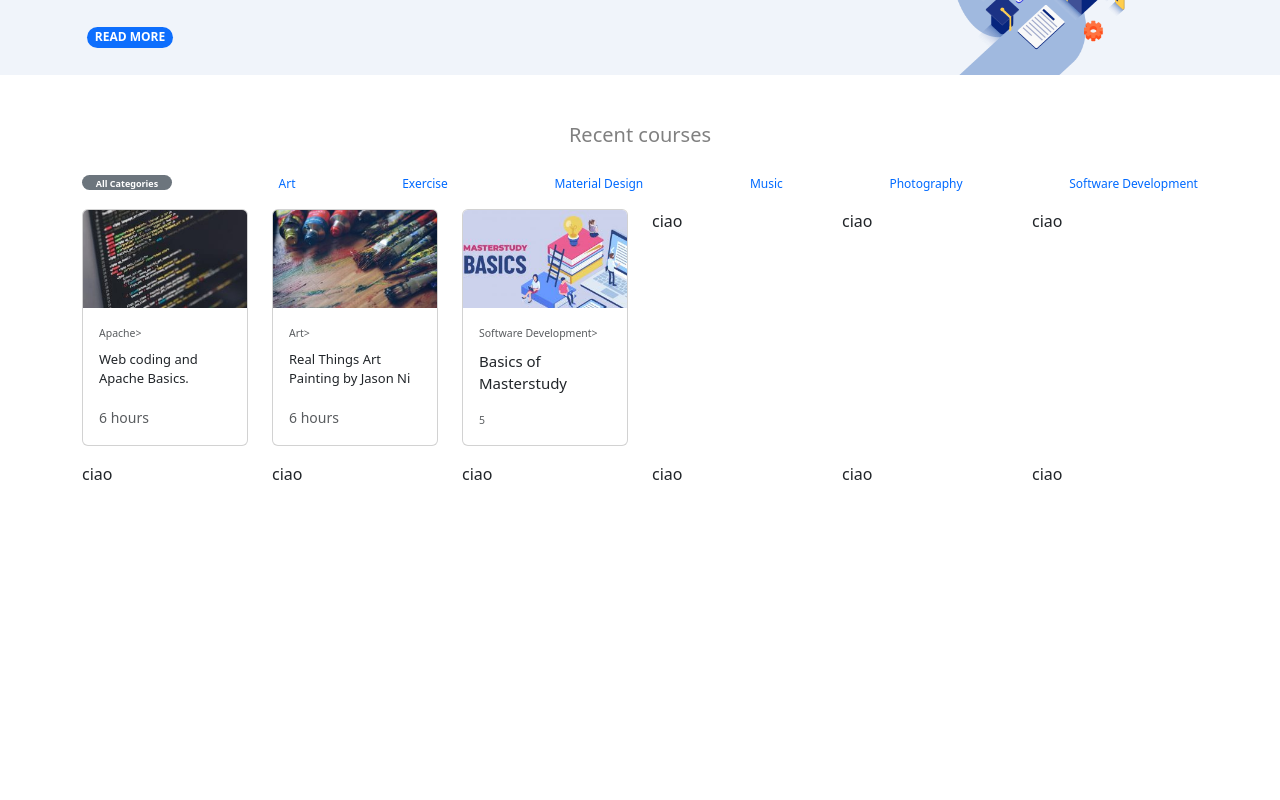
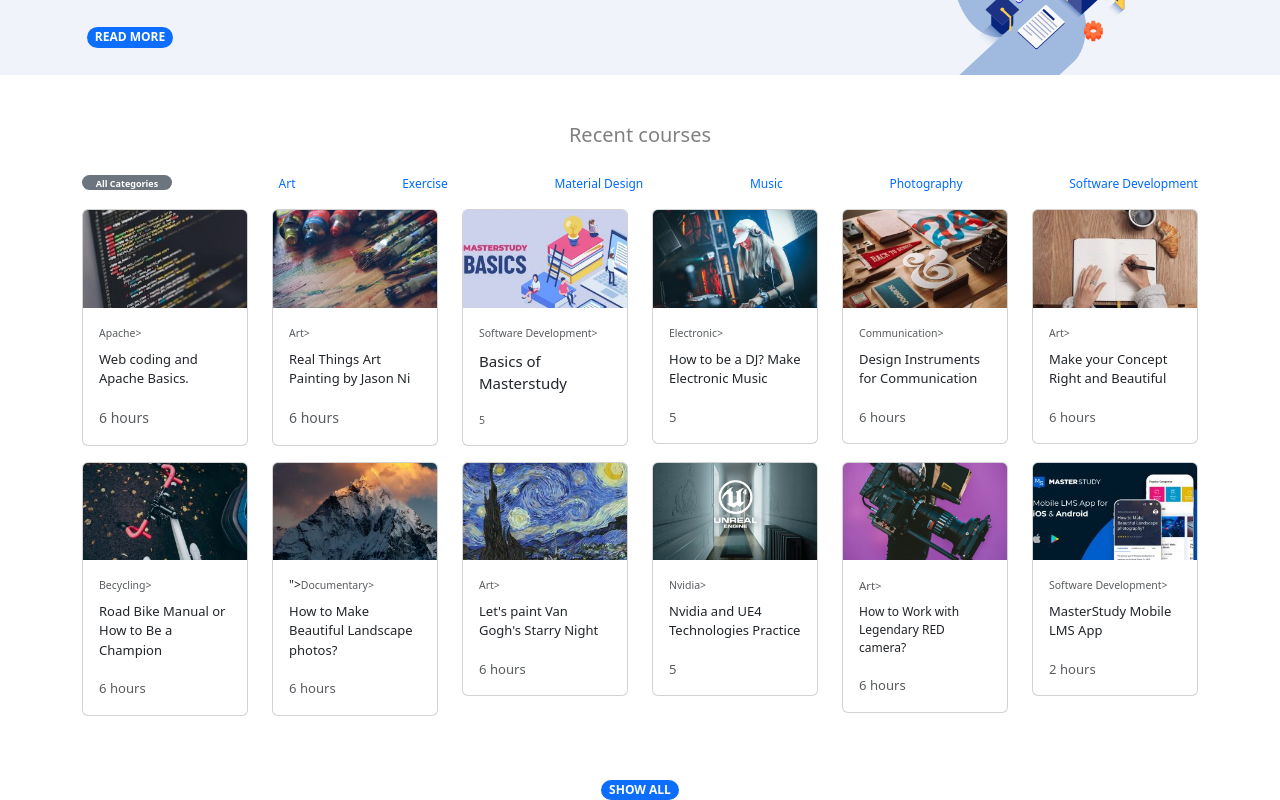
Before and after one commit to Fabio-Marzano/proj-html-vuejs, a Vue app in the folder proj-html-vuejs/: page / in a window 1280 px wide. Shown: the part 1761-2561 px from the top of the page. Before the commit the page ends 2263 px from the top, so only its background shows below. Built offline with nearby package versions, Linux system fonts and the light colour scheme.

Commit message:
[UPD] add-button-and-card-in-recent-courses

```diff
--- a/proj-html-vuejs/src/components/AppHeader.vue
+++ b/proj-html-vuejs/src/components/AppHeader.vue
@@ -194,33 +194,102 @@
 </div>
           </div>
           <div class="col-2">
-            <p>ciao</p>
+            <div class="card mb-3">
+  <img src="../assets/Img/photo-1496307042754-b4aa456c4a2d-272x161.jpeg" class="card-img-top" alt="...">
+  <div class="card-body">
+    <p class="card-title f-size-3"><small class="text-body-secondary">Electronic></small></p>
+    <p class="card-text f-size-2">How to be a DJ? Make Electronic Music</p>
+    <p class="card-text f-size-4"><small class="text-body-secondary">5</small></p>
+  </div>
+</div>
           </div>
           <div class="col-2">
-            <p>ciao</p>
+            <div class="card mb-3">
+  <img src="../assets/Img/photo-1416339134316-0e91dc9ded92-scaled-272x161.jpeg" class="card-img-top" alt="...">
+  <div class="card-body">
+    <p class="card-title f-size-3"><small class="text-body-secondary">Communication></small></p>
+    <p class="card-text f-size-2">Design Instruments for Communication</p>
+    <p class="card-text f-size-4"><small class="text-body-secondary">6 hours</small></p>
+  </div>
+</div>
           </div>
           <div class="col-2">
-            <p>ciao</p>
+            <div class="card mb-3">
+  <img src="../assets/Img/cathryn-lavery-67852-unsplash-272x161.jpg" class="card-img-top" alt="...">
+  <div class="card-body">
+    <p class="card-title f-size-3"><small class="text-body-secondary">Art></small></p>
+    <p class="card-text f-size-2">Make your Concept Right and Beautiful</p>
+    <p class="card-text f-size-4"><small class="text-body-secondary">6 hours</small></p>
+  </div>
+</div>
           </div>
         </div>
         <div class="row">
           <div class="col-2">
-            <p>ciao</p>
+            <div class="card mb-3">
+  <img src="../assets/Img/photo-1475452779376-caebfb988090-272x161.jpeg" class="card-img-top" alt="...">
+  <div class="card-body">
+    <p class="card-title f-size-3"><small class="text-body-secondary">Becycling></small></p>
+    <p class="card-text f-size-2">Road Bike Manual or How to Be a Champion</p>
+    <p class="card-text f-size-4"><small class="text-body-secondary">6 hours</small></p>
+  </div>
+</div>
           </div>
           <div class="col-2">
-            <p>ciao</p>
+            <div class="card mb-3">
+  <img src="../assets/Img/cristian-grecu-762012-unsplash-min-scaled-272x161.jpg" class="card-img-top" alt="...">
+  <div class="card-body">
+    <p class="card-title f-size-3">"><small class="text-body-secondary">Documentary></small></p>
+    <p class="card-text f-size-2">How to Make Beautiful Landscape photos?</p>
+    <p class="card-text f-size-4"><small class="text-body-secondary">6 hours</small></p>
+  </div>
+</div>
           </div>
           <div class="col-2">
-            <p>ciao</p>
+            <div class="card mb-3">
+  <img src="../assets/Img/landscape-272x161.jpg" class="card-img-top" alt="...">
+  <div class="card-body">
+    <p class="card-title f-size-3"><small class="text-body-secondary">Art></small></p>
+    <p class="card-text f-size-2">Let's paint Van Gogh's Starry Night</p>
+    <p class="card-text f-size-4"><small class="text-body-secondary">6 hours</small></p>
+  </div>
+</div>
           </div>
           <div class="col-2">
-            <p>ciao</p>
+            <div class="card mb-3">
+  <img src="../assets/Img/12345-1-272x161.png" class="card-img-top" alt="...">
+  <div class="card-body">
+    <p class="card-title f-size-3"><small class="text-body-secondary">Nvidia></small></p>
+    <p class="card-text f-size-2">Nvidia and UE4 Technologies Practice</p>
+    <p class="card-text f-size-4"><small class="text-body-secondary">5</small></p>
+  </div>
+</div>
           </div>
           <div class="col-2">
-            <p>ciao</p>
+            <div class="card mb-3">
+  <img src="../assets/Img/jakob-owens-198234-unsplash-min-1-272x161.png" class="card-img-top" alt="...">
+  <div class="card-body">
+    <p class="card-title f-size-2"><small class="text-body-secondary">Art></small></p>
+    <p class="card-text f-size-3">How to Work with Legendary RED camera?</p>
+    <p class="card-text f-size-4"><small class="text-body-secondary">6 hours</small></p>
+  </div>
+</div>
           </div>
           <div class="col-2">
-            <p>ciao</p>
+            <div class="card mb-3">
+  <img src="../assets/Img/promo_tf-272x161.jpg" class="card-img-top" alt="...">
+  <div class="card-body">
+    <p class="card-title f-size-3"><small class="text-body-secondary">Software Development></small></p>
+    <p class="card-text f-size-2">MasterStudy Mobile LMS App</p>
+    <p class="card-text f-size-4"><small class="text-body-secondary">2 hours</small></p>
+  </div>
+</div>
+          </div>
+        </div>
+        <div class="row">
+          <div class="col-12 btn-center mt-5">
+            <span class="badge rounded-pill text-bg-primary">SHOW ALL</span>
+
           </div>
         </div>
       </div>
--- a/proj-html-vuejs/src/style.css
+++ b/proj-html-vuejs/src/style.css
@@ -96,6 +96,10 @@
     font-size: 15px;
 }
 
+.f-size-5 {
+    font-size: 14px;
+}
+
 .f-size-1 {
     font-size: 12px;
     color:rgb(0, 106, 255)
@@ -138,3 +142,9 @@
 .card {
     height: 100px;
 }
+
+.btn-center {
+    display: flex;
+    justify-content: center;
+
+}
```
